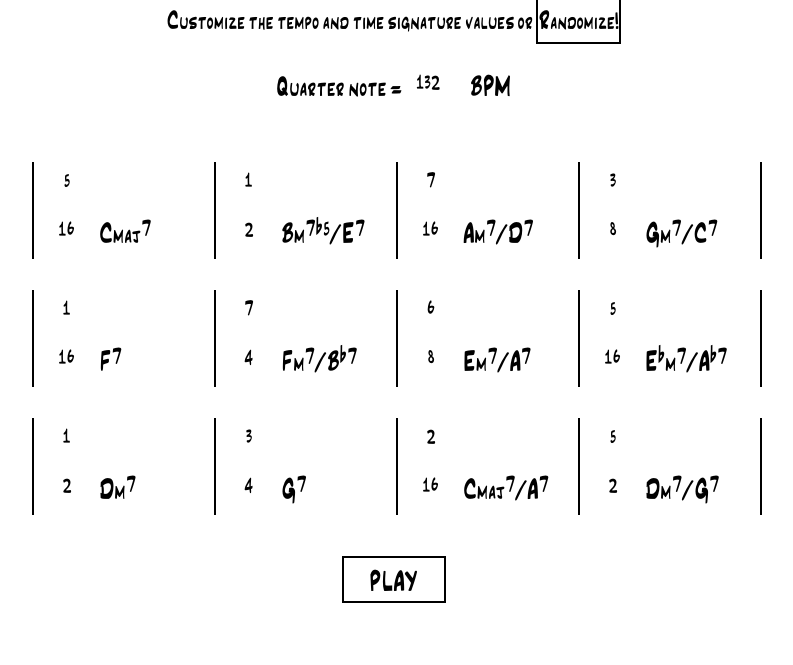
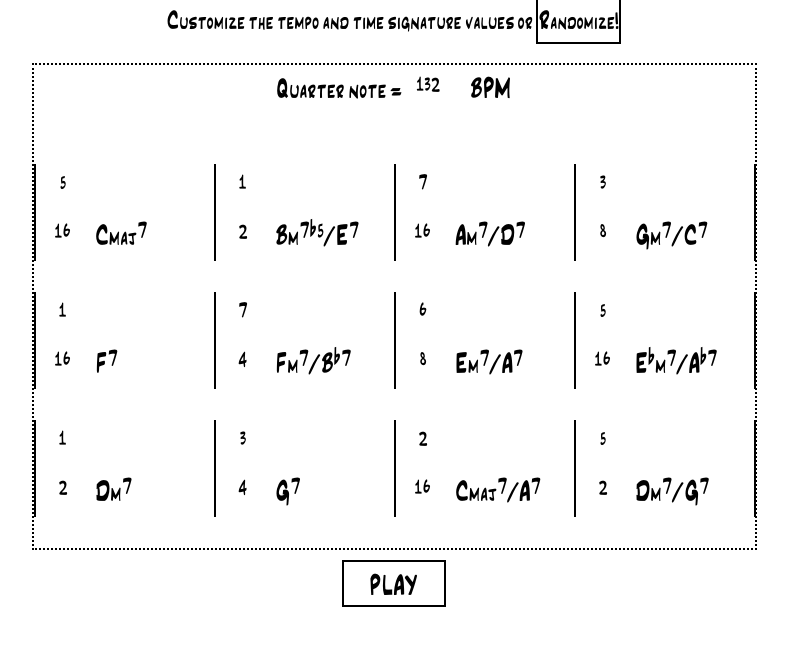
Before and after one commit to usdivad/banffblues, a PHP site: page /index.html in a window 1280 px wide. Shown: the part 173-838 px from the top of the page, without its empty margins (246-1039 px from the left). Before the commit the page ends 776 px from the top, so only its background shows below. Run offline with PHP 8.4, Linux system fonts and the light colour scheme.

Commit message:
playback: changed so it doesn't play all subdivisions. style.css: dotted line for sheet

```diff
--- a/index.html
+++ b/index.html
@@ -12,13 +12,14 @@
 	</head>
 	<body>
 	<div id="content">
+		<div id="instructions">
+			Customize the tempo and time signature values or
+			<span id="randomizeButton" class="button">Randomize!</span>
+		</div>
+
 		<div id="sheet">
 			<div id="meta">
 				<!--<div id="applyNow">Apply now!</div>-->
-				<div id="instructions">
-					Customize the tempo and time signature values or
-					<span id="randomizeButton" class="button">Randomize!</span>
-				</div>
 				<div id="tempoMarking">Quarter note = <input type="number" id="bpm" value="132"> BPM</div>
 			</div>
 
--- a/playback.js
+++ b/playback.js
@@ -28,6 +28,8 @@ function Engine() {
 	t.denMs = denToMs(16, t.bpm);
 	t.intervalNeedsReset = true;
 	t.timeoutVal = 100; //100ms
+	t.beatCount = 0;
+
 	t.timer = T("interval", {interval:t.denMs}, function() {
 
 		//Creation: synth
@@ -107,9 +109,10 @@ function Engine() {
 						t.chordsSame = false;
 					}
 					else {
-						for (var i=0; i<currentChord.length && !t.chordsSame; i++) {
-							if (currentChord[i] == prevChord[i]) {
 						t.chordsSame = true;
+						for (var i=0; i<currentChord.length; i++) {
+							if (currentChord[i] != prevChord[i]) {
+								t.chordsSame = false;
 							}
 						}
 					}
@@ -135,6 +138,7 @@ function Engine() {
 
 	//Start the timer
 	t.start = function() {
+		t.beatCount = 0;
 		t.timer.start();
 	}
 
@@ -154,8 +158,12 @@ function Engine() {
 		//b.isPlaying = true;
 		console.log("playBeat");
 		//playChord AND update timer interval (should separate)
-		if (b.currentBeat == 0 && t.intervalNeedsReset) { //downbeat
+		if (b.currentBeat == 0) { //downbeat
 
+			//viz?
+			beep("downbeat");
+
+			if (t.intervalNeedsReset) {
 				//update timer interval
 				t.timer.stop();
 				t.denMs = denToMs(b.den, t.bpm);
@@ -175,19 +183,22 @@ function Engine() {
 				}
 				//muted because downbeat gets a little loud
 				//t.playMetro("downbeat");
-
-			//viz
-			beep("downbeat");
+			}
 
 		}
 		else { //upbeat
+
+			//Currently set to "1 at the end", so e.g. 7 becomes 2+2+2+1 rather than 1+2+2+2
+			if (b.currentBeat%2 != 0) {
 				t.playMetro("upbeat");
 
 				//viz
 				beep("upbeat");
 			}
+		}
 		console.log(b.currentBeat);
 		b.currentBeat++;
+		//t.beatCount++;
 	}
 
 	//Plays a chord given as array of MIDI pitches (only one articulation so far)
--- a/style.css
+++ b/style.css
@@ -60,6 +60,12 @@ a:hover {
 	padding-bottom: 20px;
 }
 
+#sheet {
+	margin: auto;
+	border-style: dotted;
+	border-width: 2px;
+}
+
 #playButton {
 	width: 100px;
 	height: 30px;
@@ -93,9 +99,11 @@ a:hover {
 	padding-bottom: 28px;
 }
 
+/*try using margins (centering) instead of hacky padding*/
 .bar {
-	padding-left: 20px;
-	padding-right: 10px;
+	margin: auto;
+	padding-left: 14px;
+	padding-right: 14px;
 	/*margin-top: 20px;*/
 	border-left: 2px;
 	border-right: 2px;
```
Lines whose indentation alone changed are shown as unchanged.
